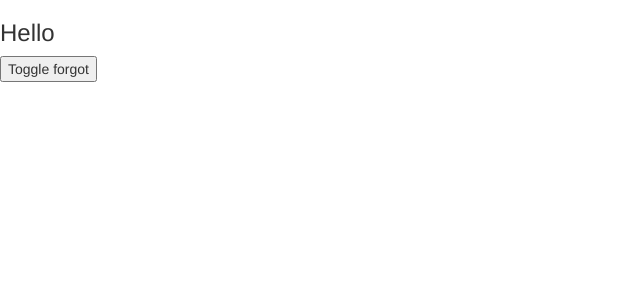
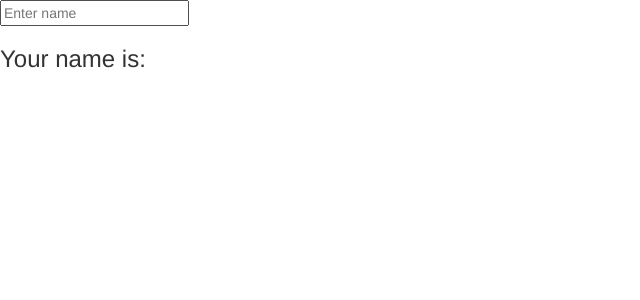
Before and after one commit to tonyhuynh1142/tranning-angularjs-4, an Angular app: page / in a window 1280 px wide. Shown: the top 300 px of the page, without its empty margins (0-640 px from the left). Built offline with nearby package versions, Linux system fonts and the light colour scheme.

Commit message:
create event binding to two-away data binding

```diff
--- /dev/null
+++ b/src/app/user-form/user-form.component.html
@@ -0,0 +1,12 @@
+
+<!-- using event binding -->
+<!-- <div class="input-group">
+  <input type="text" name="" id="" placeholder="Enter name" (keyup)="showText($event);">
+  <h3>Your name is: {{ name }} </h3>
+</div> -->
+
+<!-- using two-away data binding -->
+<div class="input-group">
+  <input type="text" name="" id="" placeholder="Enter name" [(ngModel)]="name">
+  <h3>Your name is: {{ name }} </h3>
+</div>
--- /dev/null
+++ b/src/app/user-form/user-form.component.ts
@@ -0,0 +1,19 @@
+import { Component, OnInit } from '@angular/core';
+
+@Component({
+  selector: 'app-user-form',
+  templateUrl: './user-form.component.html',
+  styleUrls: ['./user-form.component.css']
+})
+export class UserFormComponent implements OnInit {
+  name = "";
+  constructor() { }
+
+  ngOnInit() {
+  }
+
+  // using event binding
+  // showText(event) {
+  //   this.name = event.target.value;
+  // }
+}
--- a/src/app/word/word.component.html
+++ b/src/app/word/word.component.html
@@ -1,4 +1,6 @@
 <!-- <app-book></app-book> -->
 
-<h3 [hidden]="forgot">{{ en }}</h3>
-<button (click)="forgot = !forgot" >Toggle forgot</button>
+<!-- <h3 [hidden]="forgot">{{ en }}</h3>
+<button (click)="toggleForgot()" >Toggle forgot</button> -->
+
+<app-user-form></app-user-form>
```
Also changed, not shown: src/app/app.module.ts (+6 -2 lines), src/app/user-form/user-form.component.css (added), 1 other file (tests, documents, lock files or other folders).
